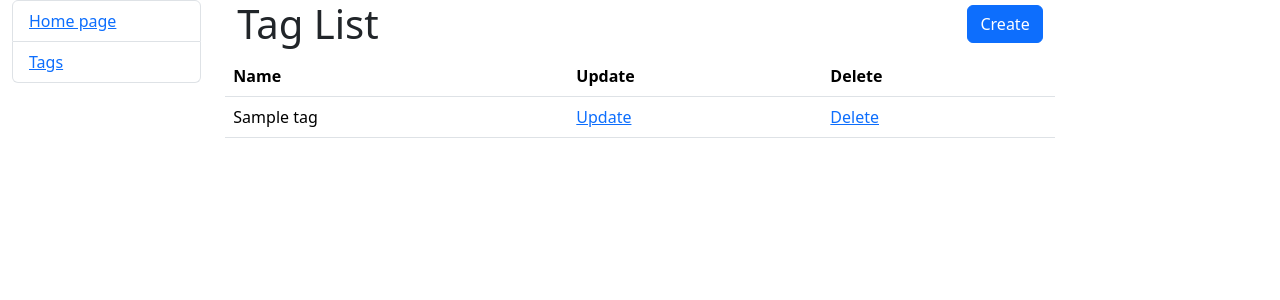
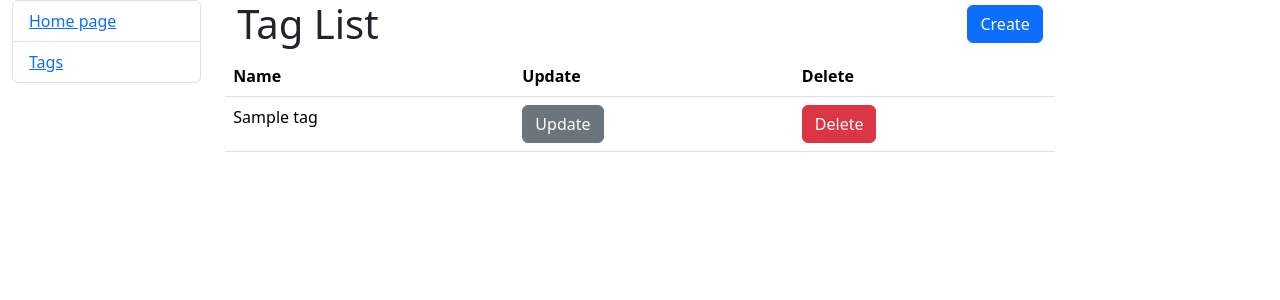
Before and after one commit to noshenko98/ToDo-List-Django-, a Django app: page /tag/list/ in a window 1280 px wide. Shown: the top 300 px of the page. Run offline with Django 5.2, Linux system fonts and the light colour scheme; tables that the repository leaves empty hold one stand-in row (values such as "Sample post").

Commit message:
Visual update for tag list page

```diff
--- a/templates/task_manager/tag_list.html
+++ b/templates/task_manager/tag_list.html
@@ -16,10 +16,10 @@
     	<tr>
         <td>{{ tag.name }}</td>
         <td>
-          <a href="{% url "task_manager:tag-update" pk=tag.id %}">Update</a>
+          <a href="{% url "task_manager:tag-update" pk=tag.id %} " class="btn btn-secondary">Update</a>
         </td>
         <td>
-          <a href="{% url "task_manager:tag-delete" pk=tag.id %}">Delete</a>
+          <a href="{% url "task_manager:tag-delete" pk=tag.id %}" class="btn btn-danger">Delete</a>
         </td>
       </tr>
     {% endfor %}
```
